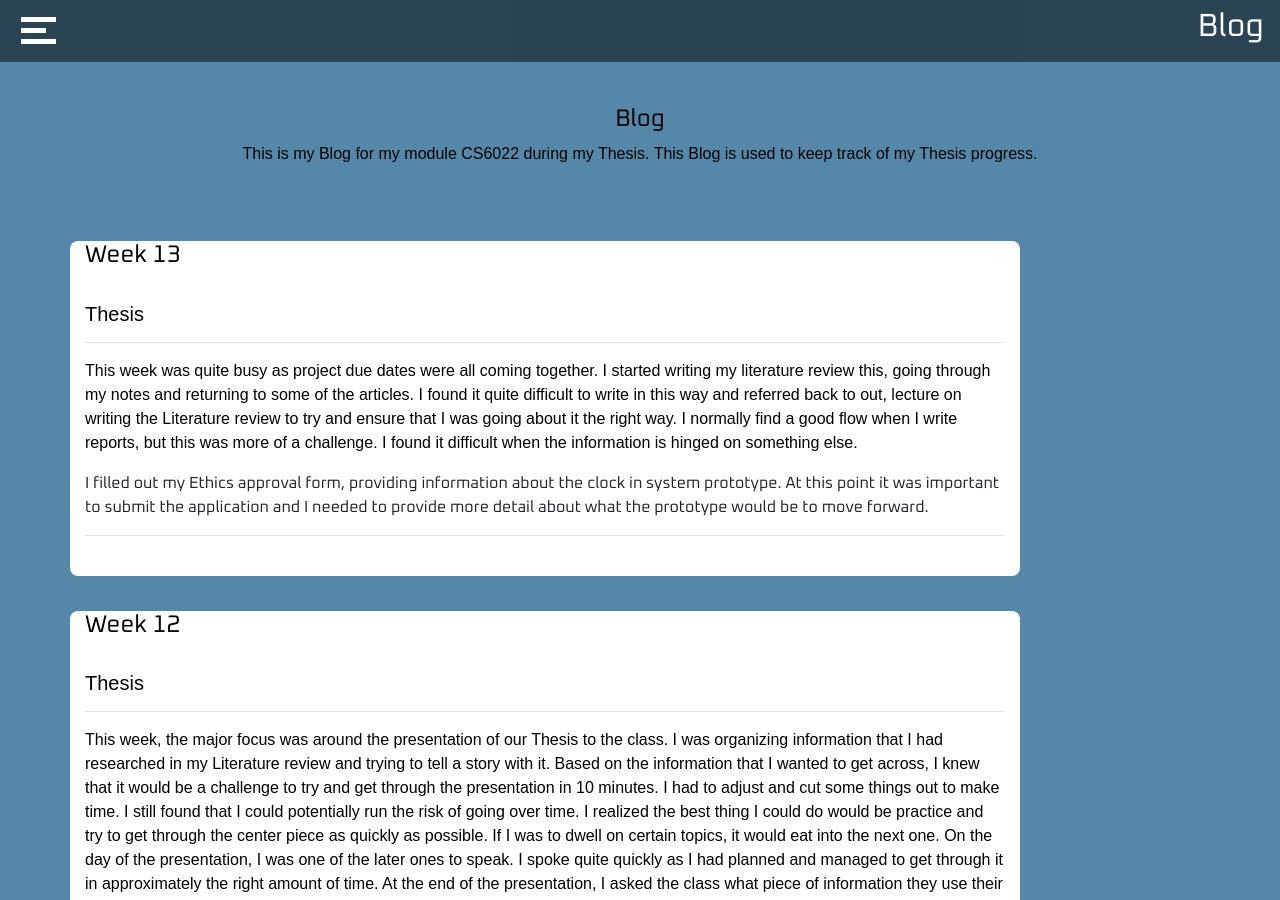
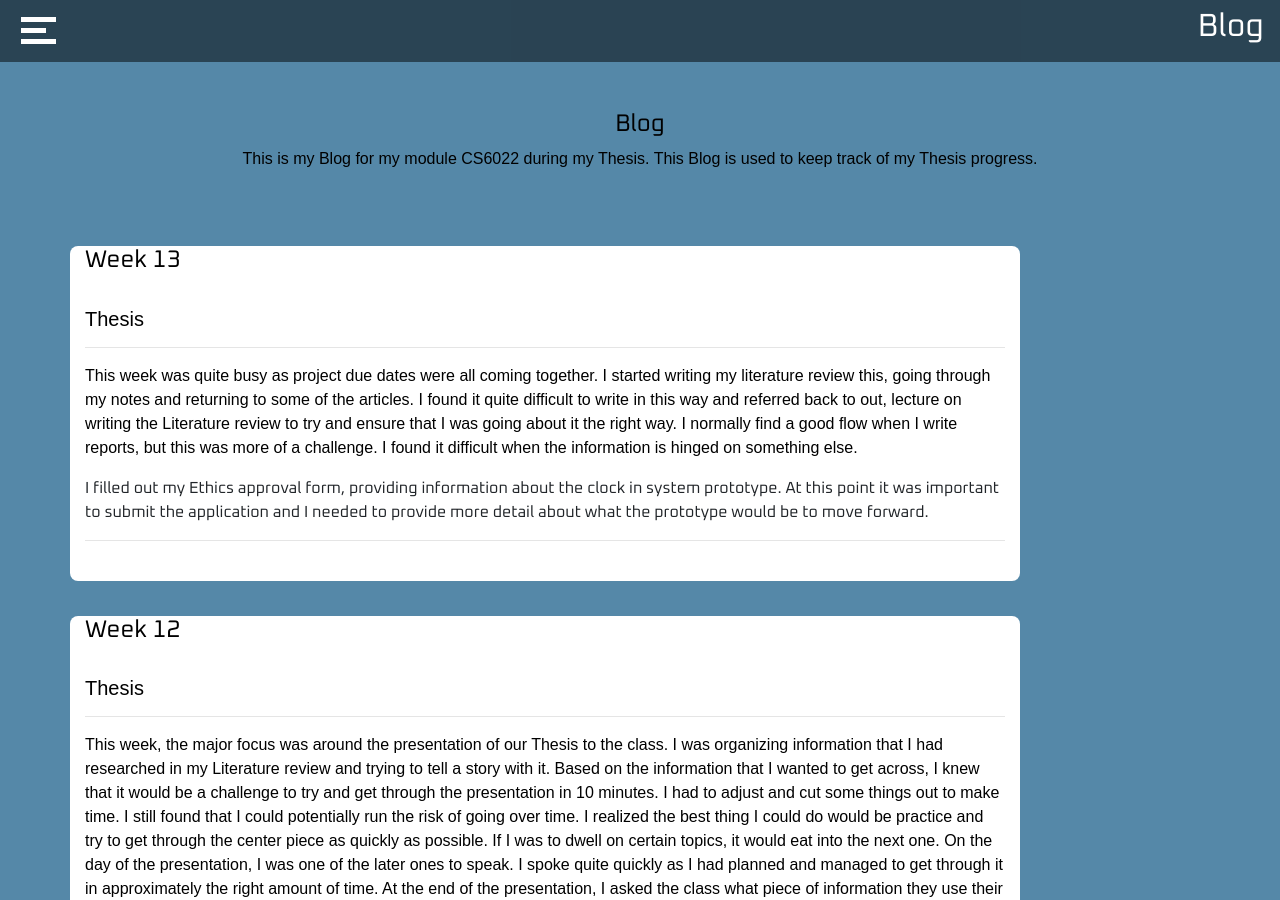
Before and after one commit to Tony8egan/www.TonesDesigns, a Jekyll site: the page built from Blog.markdown, in a window 1280 px wide and 900 px high. Built offline with Jekyll 4.4.1, drawn with Linux system fonts in a browser that asks for light colours; nearby versions of some CDN libraries.

Commit message:
Update Blog.html

```diff
--- a/_layouts/Blog.html
+++ b/_layouts/Blog.html
@@ -46,7 +46,7 @@
 
   <div class ="container">
 <br>
-<div class="col-sm-12"  style="margin-top:35px;text-align: center;">
+<div class="col-sm-12"  style="margin-top:35px;text-align: center;padding-top:5px;">
 <H4 style ="color:black">Blog</H4>
       <p style ="color:black" class ="desctiptiveText">This is my Blog for my module CS6022 during my Thesis. This Blog is used to keep track of my Thesis progress. </p>
      <br>
```
